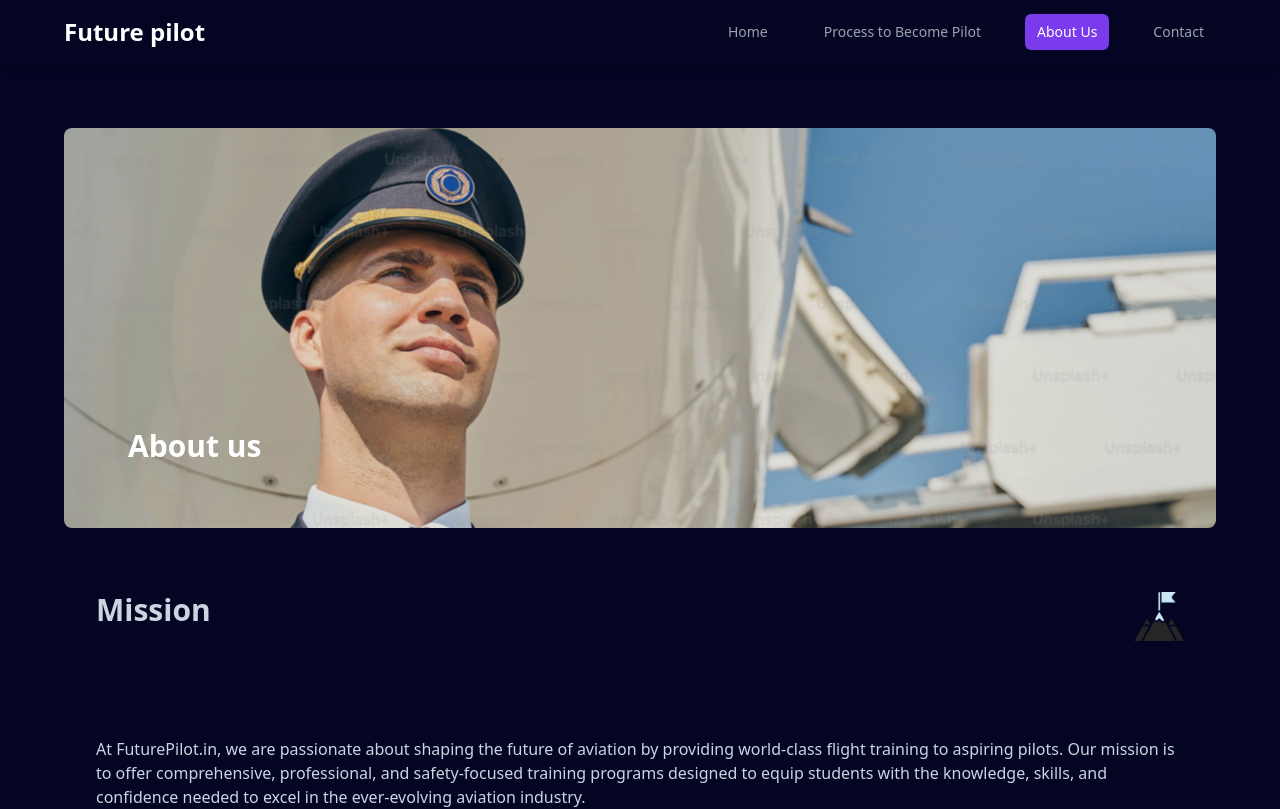
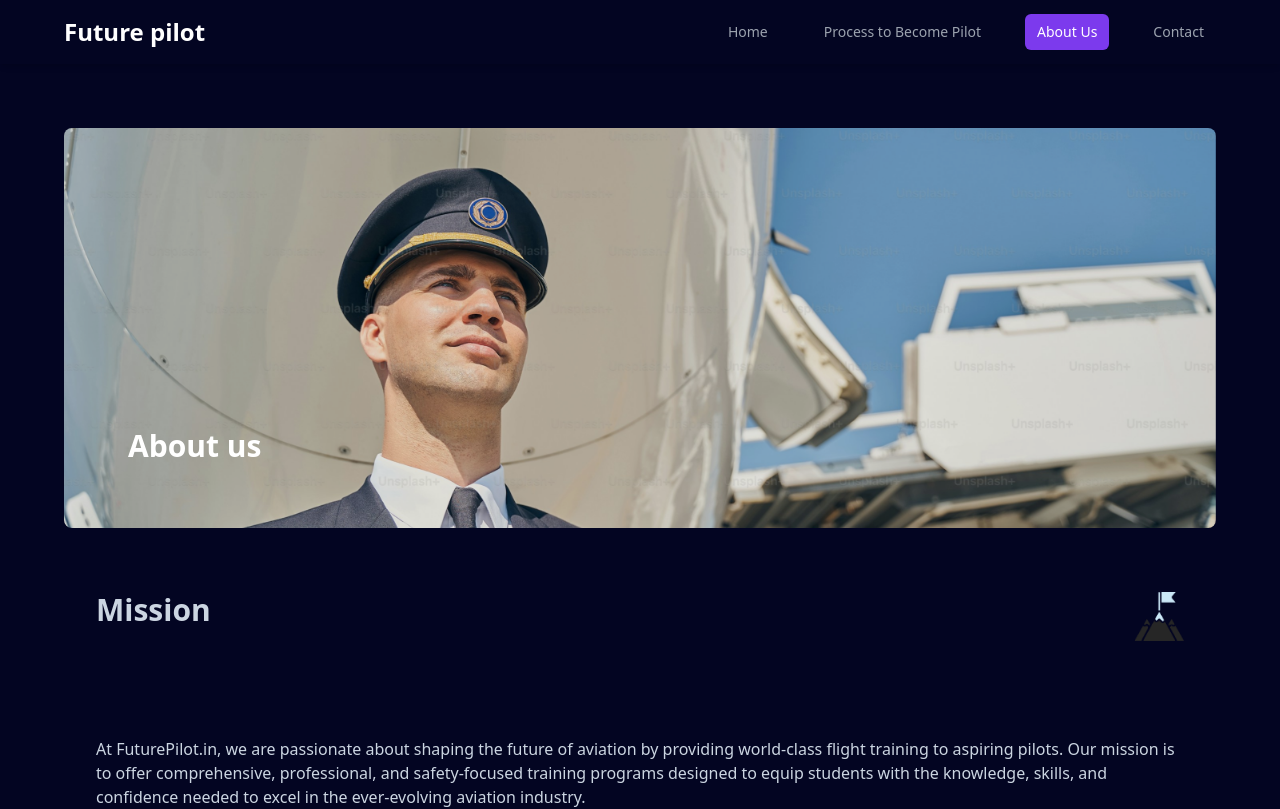
Before and after one commit to rohit21755/senaxus_latest, a Next.js app: page /about in a window 1280 px wide. Shown: the top 809 px of the page. Built offline with nearby package versions, Linux system fonts and the light colour scheme.

Commit message:
Update Hero.tsx

```diff
--- a/src/components/about/Hero.tsx
+++ b/src/components/about/Hero.tsx
@@ -8,20 +8,28 @@
     <div
     style={{
         backgroundImage: `url(${img.src})`,
-                    backgroundSize: 'fit-content',
-                    backgroundPosition: 'center',
+        backgroundSize: 'cover', // Ensure the image covers the container
+        backgroundPosition: 'center', // Default position for larger screens
     }}
     className="relative h-64 sm:h-80 md:h-96 lg:h-[50vh] flex flex-col justify-end text-white rounded-lg p-4 sm:p-8"
 >
-                <p data-aos="fade-in"
-
-    // data-aos-delay="50"
+    <style jsx>{`
+        @media (max-width: 640px) {
+            div {
+                background-position: left center !important; // Show left side for mobile
+            }
+        }
+    `}</style>
+    <p
+        data-aos="fade-in"
         data-aos-duration="50"
-
-    data-aos-anchor-placement="top-center" className="text-xl sm:text-2xl md:text-3xl font-bold text-start mb-4 md:mb-8 ml-4 sm:ml-8">
+        data-aos-anchor-placement="top-center"
+        className="text-xl sm:text-2xl md:text-3xl font-bold text-start mb-4 md:mb-8 ml-4 sm:ml-8"
+    >
         About us
     </p>
 </div>
+
     <div className='flex justify-between p-8 my-8' data-aos="fade-out"
 
     // data-aos-delay="50"
```
Lines whose indentation alone changed are shown as unchanged.
